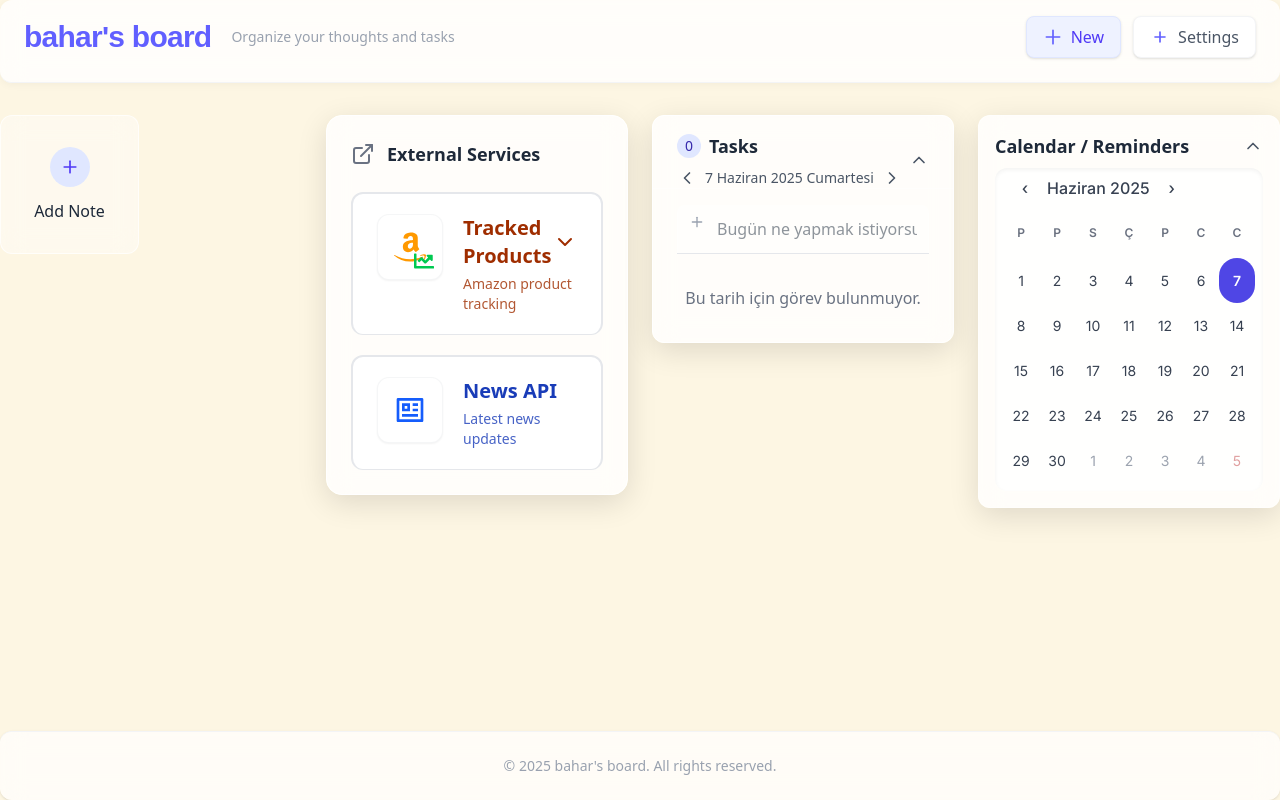
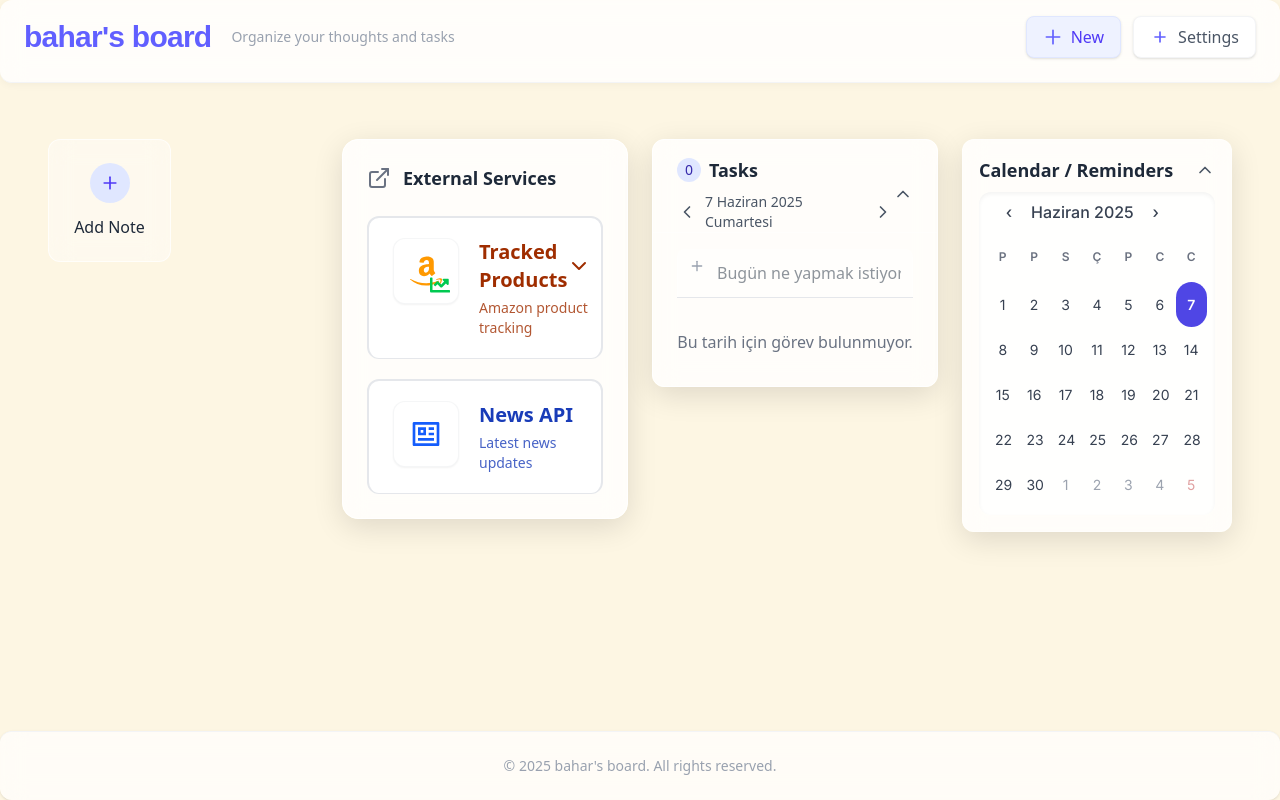
Before and after one commit to nbaharz/Task-Notification-Note-Manager-Website-Frontend, a Next.js app: page /Board in a window 1280 px wide. Built offline with nearby package versions, Linux system fonts and the light colour scheme.

Commit message:
Update Board Design

```diff
--- a/app/Board/BoardContext.tsx
+++ b/app/Board/BoardContext.tsx
@@ -23,7 +23,9 @@ export default function BoardContent({
   onShowAllNotes,
 }: Props) {
   return (
-    <div className="grid grid-cols-1 lg:grid-cols-2 xl:grid-cols-4 gap-6">
+    <div className="px-4 sm:px-6 lg:px-8 py-6"> {/* Eşit yan boşluklar */}
+      <div className="grid grid-cols-1 lg:grid-cols-2 xl:grid-cols-4 gap-6"> {/* Gap değerini artırdık */}
+        {/* Notes */}
         <div className={`${activeTab === 'notes' ? 'block' : 'hidden'} md:block lg:col-span-1`}>
           <NoteGrid
             notes={notes}
@@ -33,16 +35,27 @@ export default function BoardContent({
             onShowAllNotes={onShowAllNotes}
           />
         </div>
+
+        {/* External Services */}
         <div className={`${activeTab === 'external' ? 'block' : 'hidden'} md:block`}>
-        <div className="w-full flex justify-center">
+          <div className="h-full">
             <ExternalServices />
           </div>
         </div>
+
+        {/* ToDo List */}
         <div className={`${activeTab === 'tasks' ? 'block' : 'hidden'} md:block`}>
+          <div className="h-full">
             <ToDoList />
           </div>
+        </div>
+
+        {/* Calendar */}
         <div className={`${activeTab === 'calendar' ? 'block' : 'hidden'} md:block`}>
+          <div className="h-full">
             <CustomCalendar />
+          </div>
+        </div>
       </div>
     </div>
   );
--- a/app/Board/page.tsx
+++ b/app/Board/page.tsx
@@ -1,5 +1,4 @@
 'use client';
-
 import { useState } from 'react';
 import BoardTabs from './BoardTabs';
 import BoardContent from './BoardContext';
@@ -8,6 +7,7 @@ import { useNotes } from '@/hooks/useNotes';
 import { Note } from '@/types/types';
 import Navbar from '../../ui/Navbar';
 import Footer from '../../ui/Footer';
+
 export default function NoteBoard() {
   const [activeTab, setActiveTab] = useState('notes');
   const [showViewModal, setShowViewModal] = useState(false);
@@ -31,7 +31,7 @@ export default function NoteBoard() {
   return (
     <div className="min-h-screen flex flex-col bg-[#FDF6E3] text-gray-800 font-sans">
       <Navbar />
-      <main className="flex-1">
+      <main className="flex-1 mx-auto w-full max-w-7xl"> {/* Maksimum genişlik ve otomatik margin */}
         <BoardTabs activeTab={activeTab} setActiveTab={setActiveTab} />
         <BoardContent
           activeTab={activeTab}
@@ -54,7 +54,7 @@ export default function NoteBoard() {
           deleteNote={deleteNote}
         />
       </main>
-      <Footer/>
+      <Footer />
     </div>
   );
 }
--- a/ui/Calendar/Calendar.tsx
+++ b/ui/Calendar/Calendar.tsx
@@ -8,10 +8,11 @@ import './Calendar.css';
 
 export default function CustomCalendar() {
   const [date, setDate] = useState<Date | null>(new Date());
-  const [showCalendar, setShowCalendar] = useState(true); // Varsayılan olarak açık
+  const [showCalendar, setShowCalendar] = useState(true);
 
   return (
-    <div className="w-full  rounded-xl border border-white/50 bg-white/80 backdrop-blur-md transition-all p-4 shadow-[0_8px_30px_rgb(0,0,0,0.12)] hover:shadow-[0_8px_30px_rgb(0,0,0,0.16)]">
+    <div className="pr-4"> {/* Sağdan boşluk eklemek için bu div'i ekledik */}
+      <div className="w-full rounded-xl border border-white/50 bg-white/80 backdrop-blur-md transition-all p-4 shadow-[0_8px_30px_rgb(0,0,0,0.12)] hover:shadow-[0_8px_30px_rgb(0,0,0,0.16)]">
         <div className="flex items-center justify-between mb-2">
           <h2 className="text-lg font-semibold text-gray-800">Calendar / Reminders</h2>
           <button
@@ -56,5 +57,6 @@ export default function CustomCalendar() {
           )}
         </AnimatePresence>
       </div>
+    </div>
   );
 }
--- a/ui/ExternalServices/ExternalService.tsx
+++ b/ui/ExternalServices/ExternalService.tsx
@@ -78,7 +78,8 @@ export default function ExternalServices() {
   }
 
   return (
-    <div className="bg-white/80 backdrop-blur-md rounded-2xl p-6 shadow-[0_8px_30px_rgb(0,0,0,0.12)] hover:shadow-[0_8px_30px_rgb(0,0,0,0.16)] border border-white w-full">        <h2 className="text-lg font-semibold mb-6 text-gray-800 flex items-center gap-3">
+    <div className="bg-white/80 backdrop-blur-md rounded-2xl p-6 shadow-[0_8px_30px_rgb(0,0,0,0.12)] hover:shadow-[0_8px_30px_rgb(0,0,0,0.16)] border border-white">
+        <h2 className="text-lg font-semibold mb-6 text-gray-800 flex items-center gap-3">
           <FiExternalLink className="text-gray-500" size={24} />
           <span>External Services</span>
         </h2>
--- a/ui/Note/NoteGrid.tsx
+++ b/ui/Note/NoteGrid.tsx
@@ -74,7 +74,7 @@ const NoteGrid = memo(({
     : pinnedNotes.slice(0, 5);
 
   return (
-    <div className="w-full lg:w-auto space-y-6">
+    <div className="w-full lg:w-auto space-y-6 ml-4 sm:ml-4">
       {/* {!isLoading && (
         <h2 className="text-lg sm:text-xl font-semibold text-gray-800">
           Quick Notes
```
Lines whose indentation alone changed are shown as unchanged.
